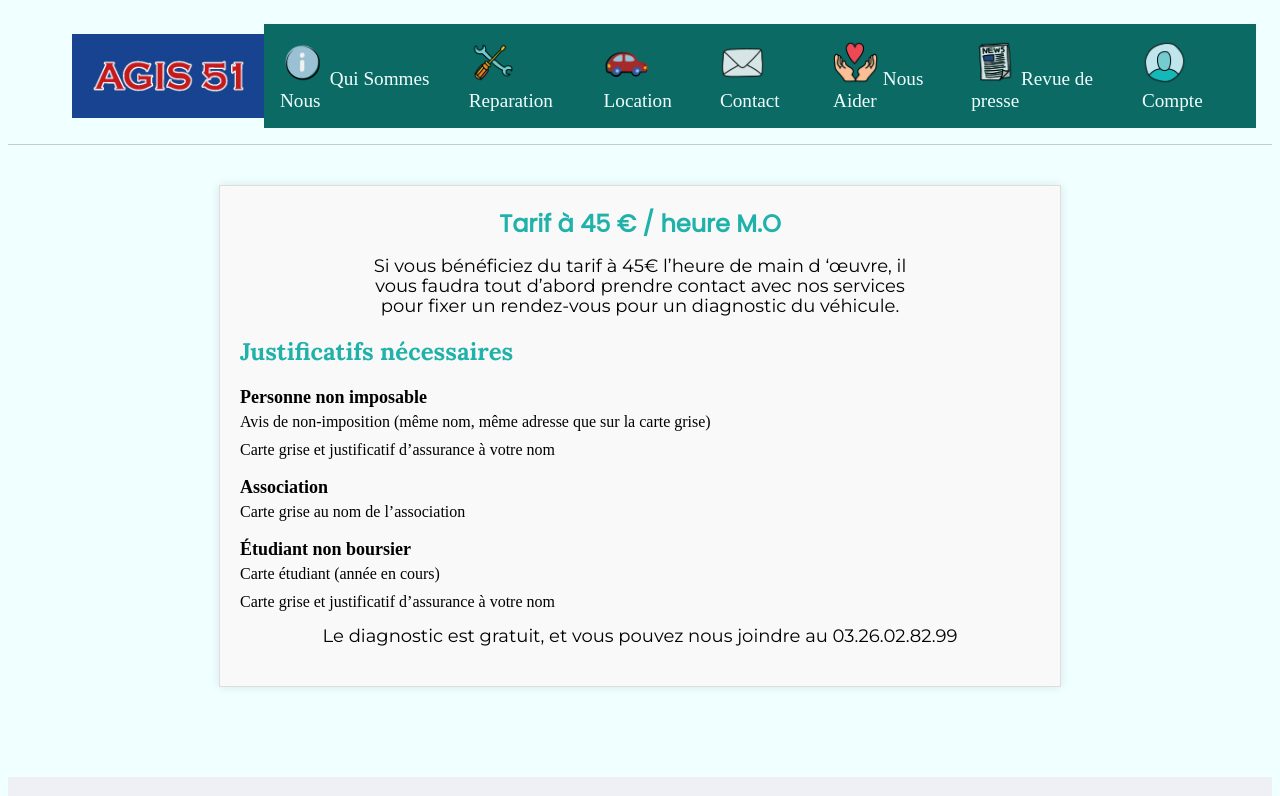
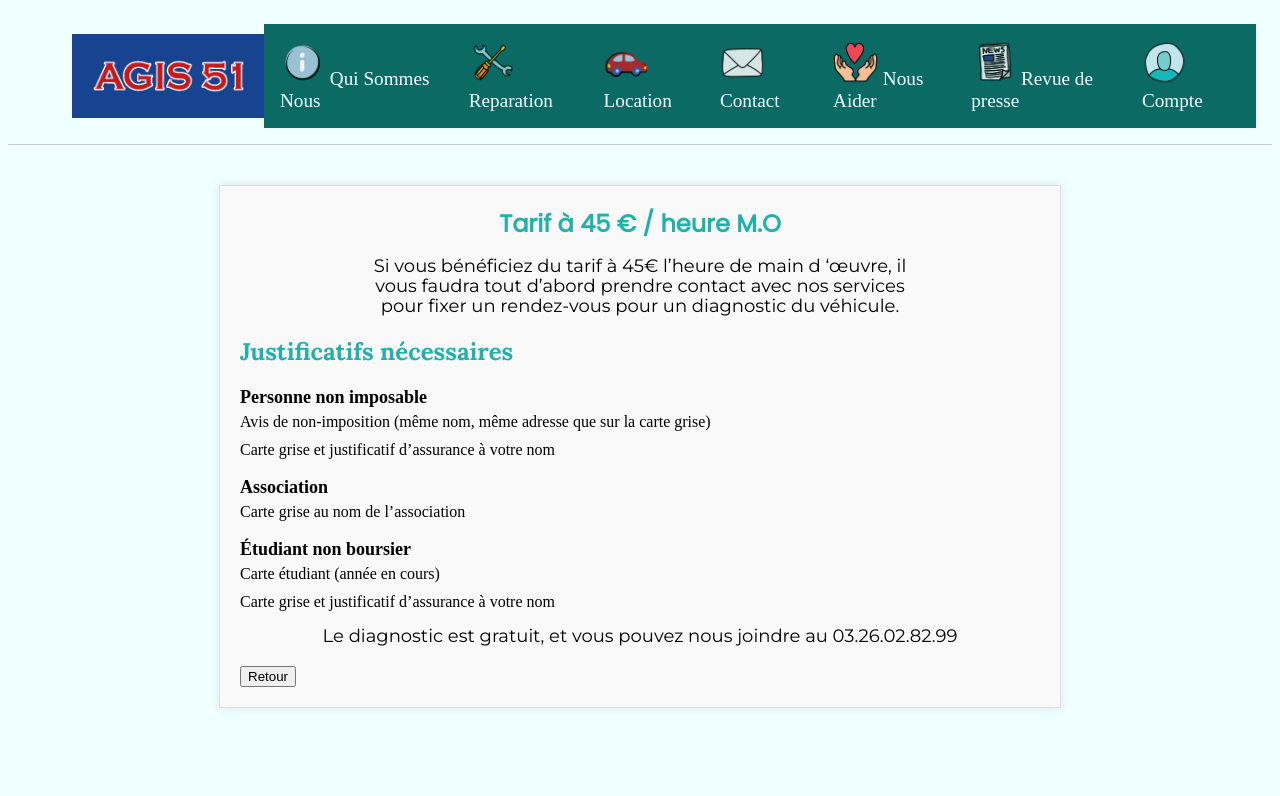
Before and after one commit to WildCodeSchool-2024-09/JS-Reims-p3-Agis-51, a React (Vite) app in the folder client/: page /Tarif45 in a window 1280 px wide. Shown: the top 796 px of the page. Built offline with nearby package versions, Linux system fonts and the light colour scheme; a web font is replaced by a local one.

Commit message:
modifs apportées

```diff
--- a/client/src/components/Nav.tsx
+++ b/client/src/components/Nav.tsx
@@ -15,7 +15,7 @@
         <img src={about} className="about-img" alt="about" /> Qui Sommes Nous
       </Link>
 
-      <Link onClick={handleClick} to={"/Reparation"} className="navbar__link">
+      <Link onClick={handleClick} to={"/reparation"} className="navbar__link">
         <img src={reparation} className="reparation-img" alt="" /> Reparation
       </Link>
 
--- a/client/src/components/Tarif-29euros.tsx
+++ b/client/src/components/Tarif-29euros.tsx
@@ -1,6 +1,8 @@
 import "./Tarif-29euros.css";
+import {  useNavigate } from "react-router-dom";
 
 const Tarif29 = () => {
+  const navigate = useNavigate();
   return (
     <div className="tarif-29">
       <h1>Tarif à 29 € / heure M.O</h1>
@@ -43,6 +45,7 @@
       <p>
         Le diagnostic est gratuit, et vous pouvez nous joindre au 03.26.02.82.99
       </p>
+      <button type="button" onClick = {() => navigate("/reparation")}>Retour </button>
     </div>
   );
 };
--- a/client/src/components/Tarif-45euros.tsx
+++ b/client/src/components/Tarif-45euros.tsx
@@ -1,6 +1,7 @@
 import "./Tarif-45euros.css";
-
+import { useNavigate } from "react-router-dom";
 const Tarif45 = () => {
+  const navigate = useNavigate();
   return (
     <div className="tarif-45">
       <h1>Tarif à 45 € / heure M.O</h1>
@@ -40,6 +41,7 @@
       <p>
         Le diagnostic est gratuit, et vous pouvez nous joindre au 03.26.02.82.99
       </p>
+      <button type="button" onClick = {() => navigate("/reparation")}>Retour </button>
     </div>
   );
 };
--- a/client/src/components/Tarif-60euros.tsx
+++ b/client/src/components/Tarif-60euros.tsx
@@ -1,6 +1,7 @@
 import "./Tarif-60euros.css";
-
+import { useNavigate } from "react-router-dom";
 const Tarif60 = () => {
+  const navigate = useNavigate();
   return (
     <div className="tarif-60">
       <h1>Tarif à 60 € / heure M.O</h1>
@@ -21,9 +22,7 @@
         Le diagnostic est gratuit, et vous pouvez nous joindre au 03.26.02.82.99
       </p>
 
-      <button type="button" className="btn-contact">
-        Prendre contact
-      </button>
+      <button type="button" onClick = {() => navigate("/reparation")}>Retour </button>
     </div>
   );
 };
--- a/client/src/main.tsx
+++ b/client/src/main.tsx
@@ -50,7 +50,7 @@
         element: <VehicleLocation />,
       },
       {
-        path: "/Reparation",
+        path: "/reparation",
         element: <Reparation />,
       },
       {
```
